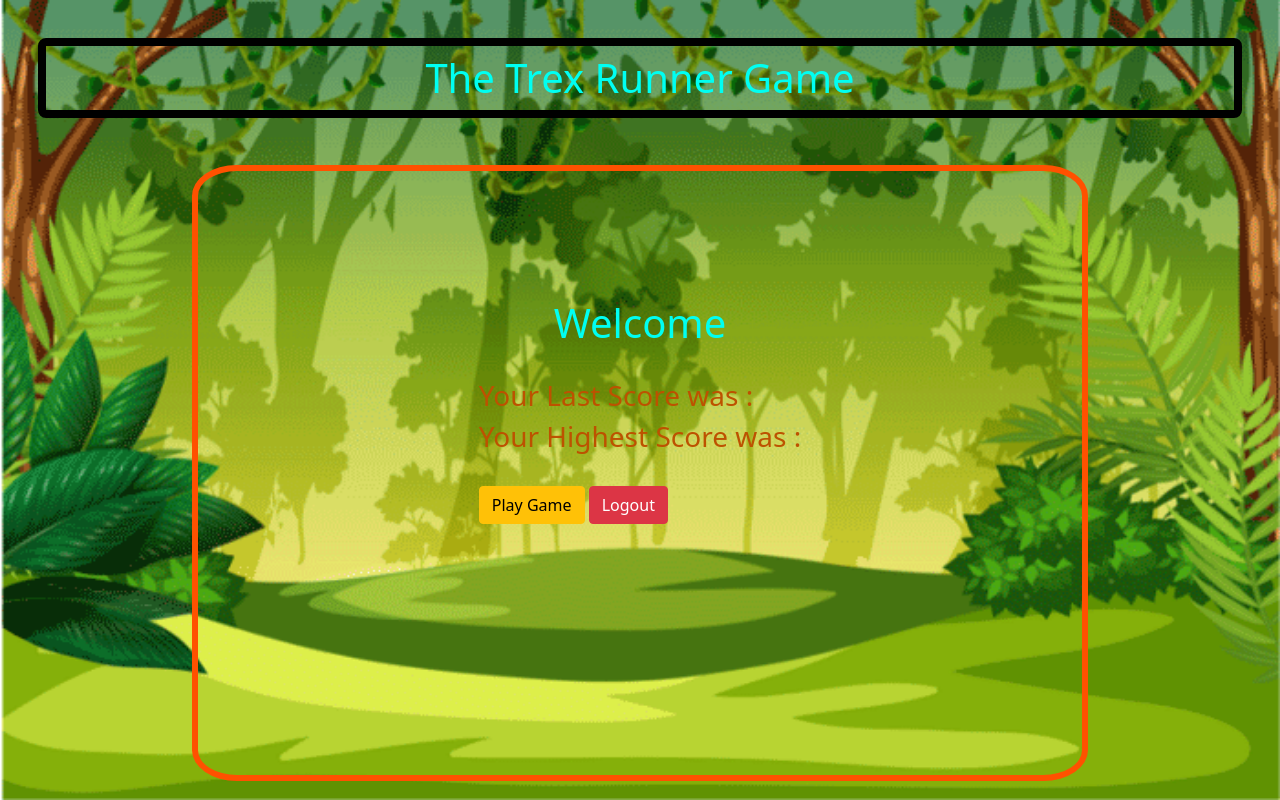
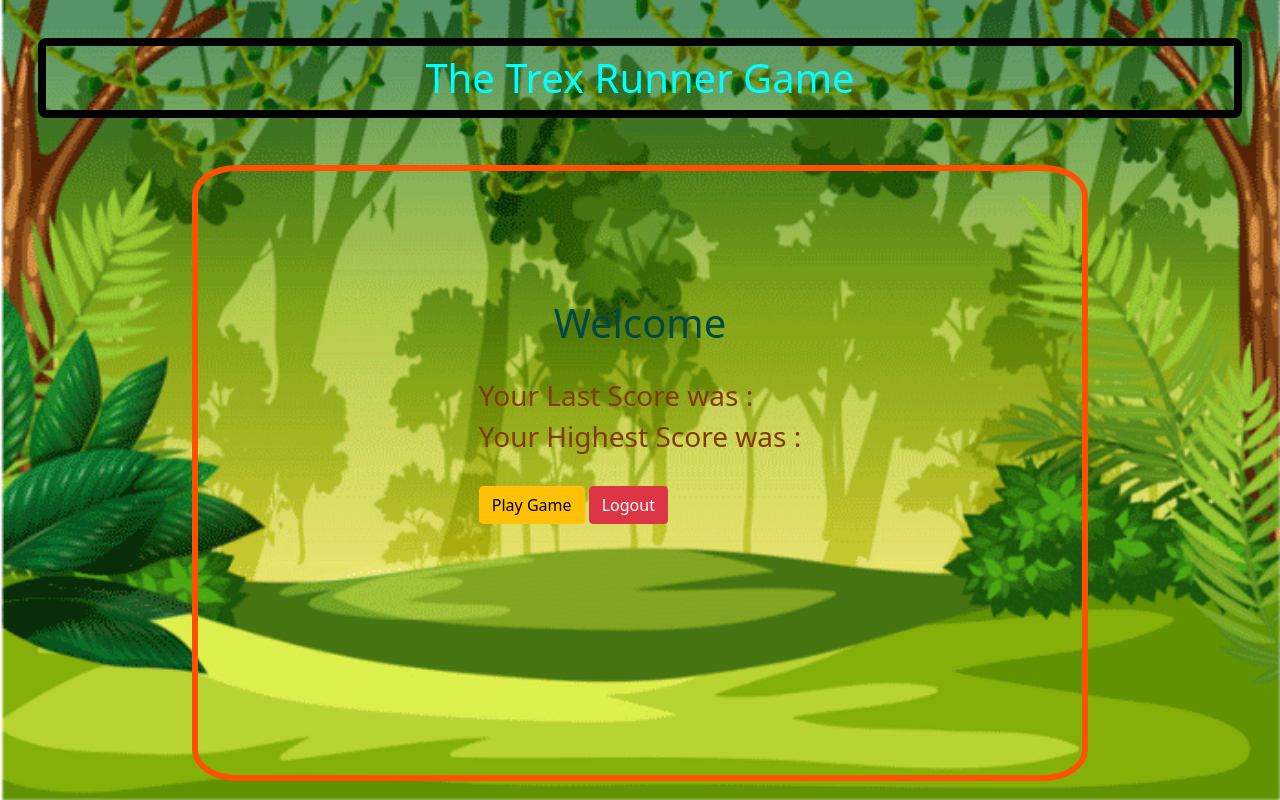
Before and after one commit to arghyadeep04/TRexGame, a website built with webpack: page dist/welcome.html in a window 1280 px wide. Built offline with nearby package versions, Linux system fonts and the light colour scheme; some packages are replaced by stand-ins of ours; no server answers; the database is empty.

Commit message:
color changed

```diff
--- a/dist/welcome.html
+++ b/dist/welcome.html
@@ -33,10 +33,10 @@
     }
     h1{
       text-align: center;
-      color: rgb(0, 255, 242);
+      color: rgb(0, 73, 70);
     }
     h3{
-      color: rgb(189, 82, 0);
+      color: rgb(131, 57, 0);
     }
     body{
       padding: 3vw;
@@ -49,6 +49,7 @@
       padding: 1vh;
       border: 1vh solid black;
       border-radius: 1vh;
+      color: aqua;
 
     }
 </style>
```
Also changed, not shown: dist/game/Trex.html (+2 -1 lines).
